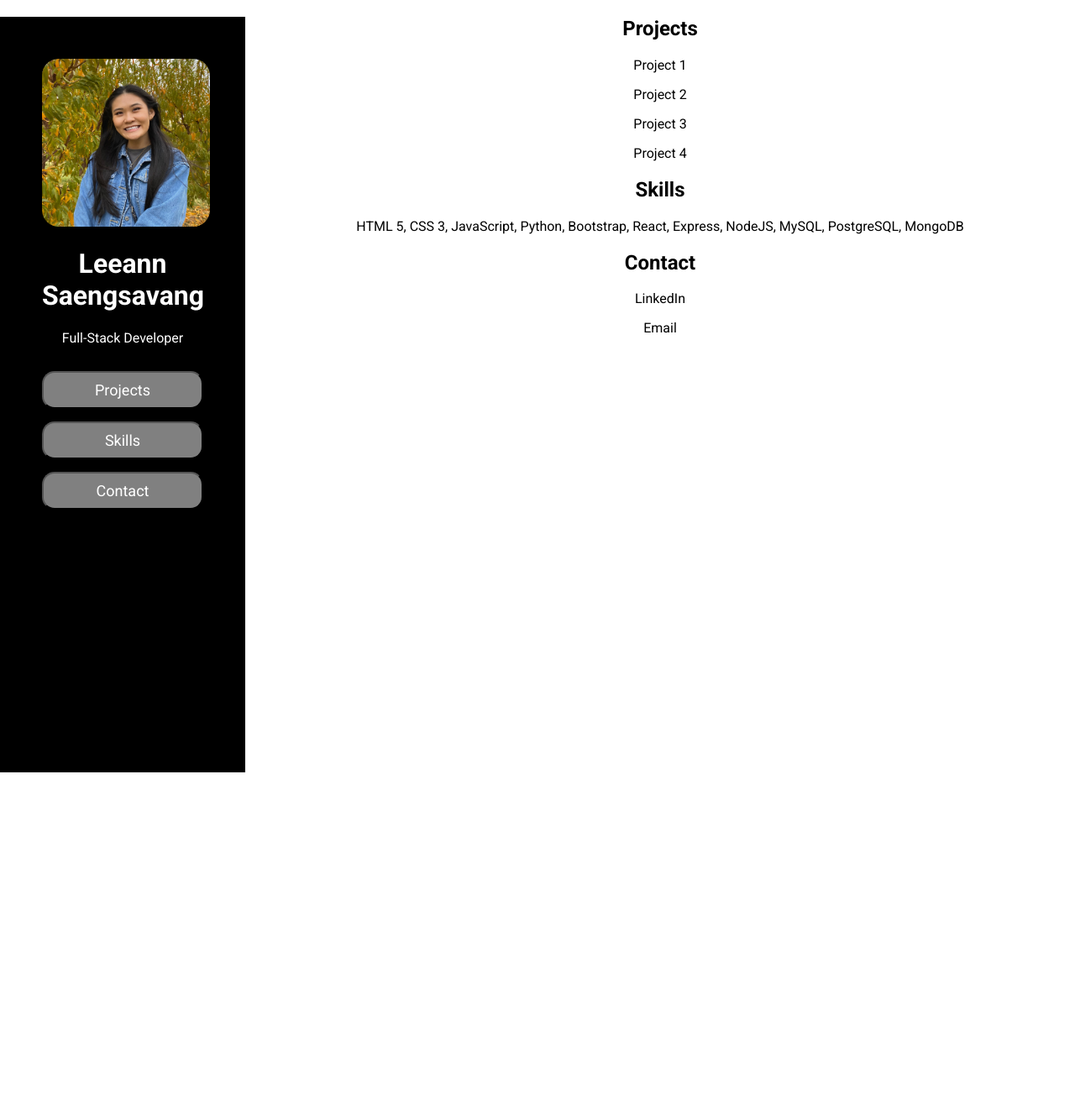
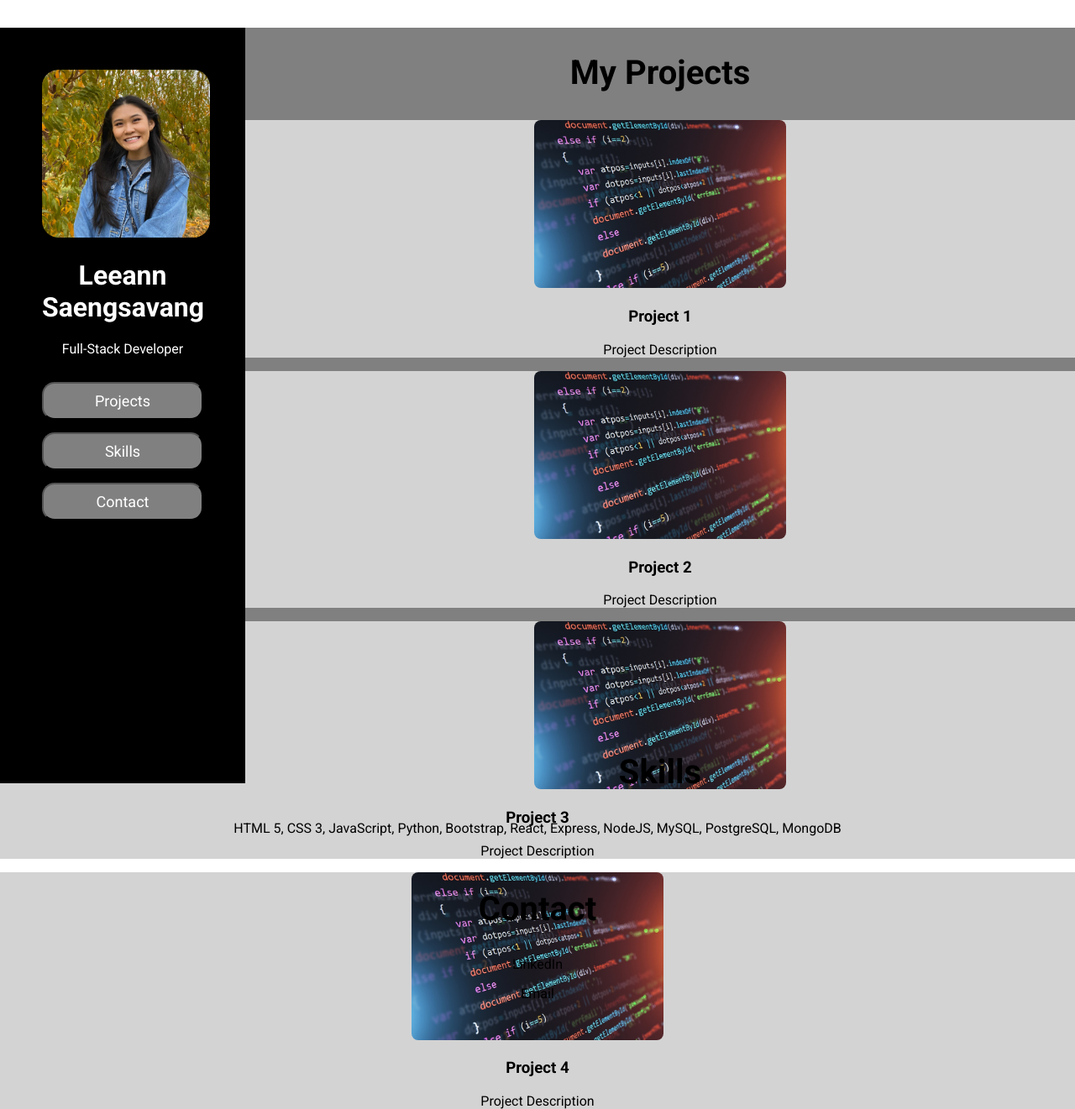
Before and after one commit to lsaengsavang/Portfolio, a React (Create React App) app: page / in a window 1280 px wide. Shown: the whole page at 84% size. Before the commit the page ends 920 px from the top, so only its background shows below. Built offline with nearby package versions, Linux system fonts and the light colour scheme.

Commit message:
Styled Projects component

```diff
--- a/src/App.css
+++ b/src/App.css
@@ -2,3 +2,8 @@
   text-align: center;
   font-family: 'Roboto';
 }
+
+body {
+  margin: 0;
+  padding: 0;
+}
--- a/src/App.js
+++ b/src/App.js
@@ -1,5 +1,5 @@
 import './App.css';
-import './css/Navbar.css'
+import './css/Navbar.css';
 // import About from './components/About';
 import Contact from './components/Contact';
 // import Navbar from './components/Navbar';
--- a/src/components/Navbar.js
+++ b/src/components/Navbar.js
@@ -1,4 +1,5 @@
 import React from 'react'
+import '../css/Navbar.css';
 
 function Navbar() {
   return (
--- a/src/components/Projects.js
+++ b/src/components/Projects.js
@@ -1,13 +1,39 @@
-import React from 'react'
+import React from 'react';
+import '../css/Projects.css';
+import samplecode from '../assets/samplecode.jpg'
 
 function Projects() {
   return (
-    <div>
-        <h2>Projects</h2>
-        <p>Project 1</p>
-        <p>Project 2</p>
-        <p>Project 3</p>
-        <p>Project 4</p>
+    <div className="projects">
+        <h2>My Projects</h2>
+        <div className='project-card'>
+          <img src={samplecode} className='project-photo' alt='Project sneak peek'/>
+          <div className='profile-info'>
+            <h3>Project 1</h3>
+            <p>Project Description</p>
+          </div>
+        </div>
+        <div className='project-card'>
+          <img src={samplecode} className='project-photo' alt='Project sneak peek'/>
+          <div className='profile-info'>
+            <h3>Project 2</h3>
+            <p>Project Description</p>
+          </div>
+        </div>
+        <div className='project-card'>
+          <img src={samplecode} className='project-photo' alt='Project sneak peek'/>
+          <div className='profile-info'>
+            <h3>Project 3</h3>
+            <p>Project Description</p>
+          </div>
+        </div>
+        <div className='project-card'>
+          <img src={samplecode} className='project-photo' alt='Project sneak peek'/>
+          <div className='profile-info'>
+            <h3>Project 4</h3>
+            <p>Project Description</p>
+          </div>
+        </div>
     </div>
   )
 }
--- a/src/css/Navbar.css
+++ b/src/css/Navbar.css
@@ -34,6 +34,7 @@ button {
 button:hover {
     background-color: white;
     color: black;
+    cursor: pointer;
 }
 
 .nav-buttons {
--- /dev/null
+++ b/src/css/Projects.css
@@ -0,0 +1,20 @@
+.projects {
+    height: 100vh;
+    width: 100%;
+    background-color: grey;
+
+}
+
+h2 {
+    padding-top: 30px;
+    font-size: 40px;
+}
+
+.project-card {
+    background-color: lightgray;
+}
+
+.project-photo {
+    height: 200px;
+    border-radius: 8px;
+}
```
Also changed, not shown: src/assets/samplecode.jpg (added).
